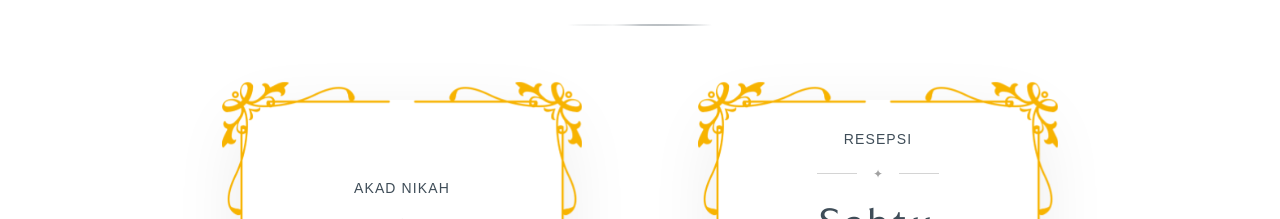
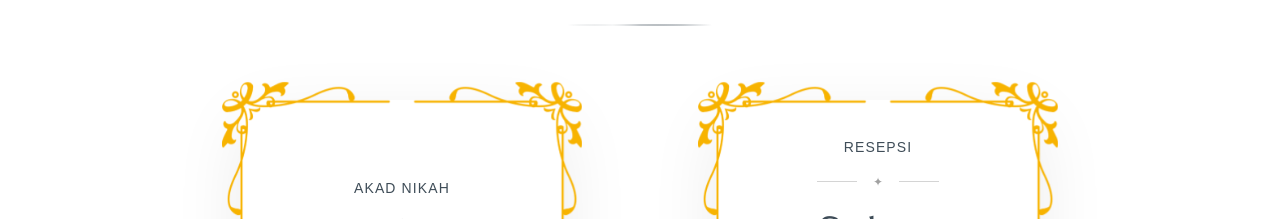
Before and after one commit to swakastudio/duajemari, a Next.js app: page /firoh-arofi/invitation in a window 1280 px wide. Shown: the part 3220-3439 px from the top of the page. Built offline with nearby package versions, Linux system fonts and the light colour scheme.

Commit message:
Update HariBahagia.tsx

```diff
--- a/app/(wedding)/firoh-arofi/components/HariBahagia.tsx
+++ b/app/(wedding)/firoh-arofi/components/HariBahagia.tsx
@@ -154,7 +154,7 @@ py-7
 
 {/* HEADER */}
 
-<p className="text-[14px] tracking-[0.08em] text-[#3f4d58]">
+<p className="text-[14px] tracking-[0.08em] text-[#3f4d58] mt-2">
 RESEPSI
 </p>
 
```
